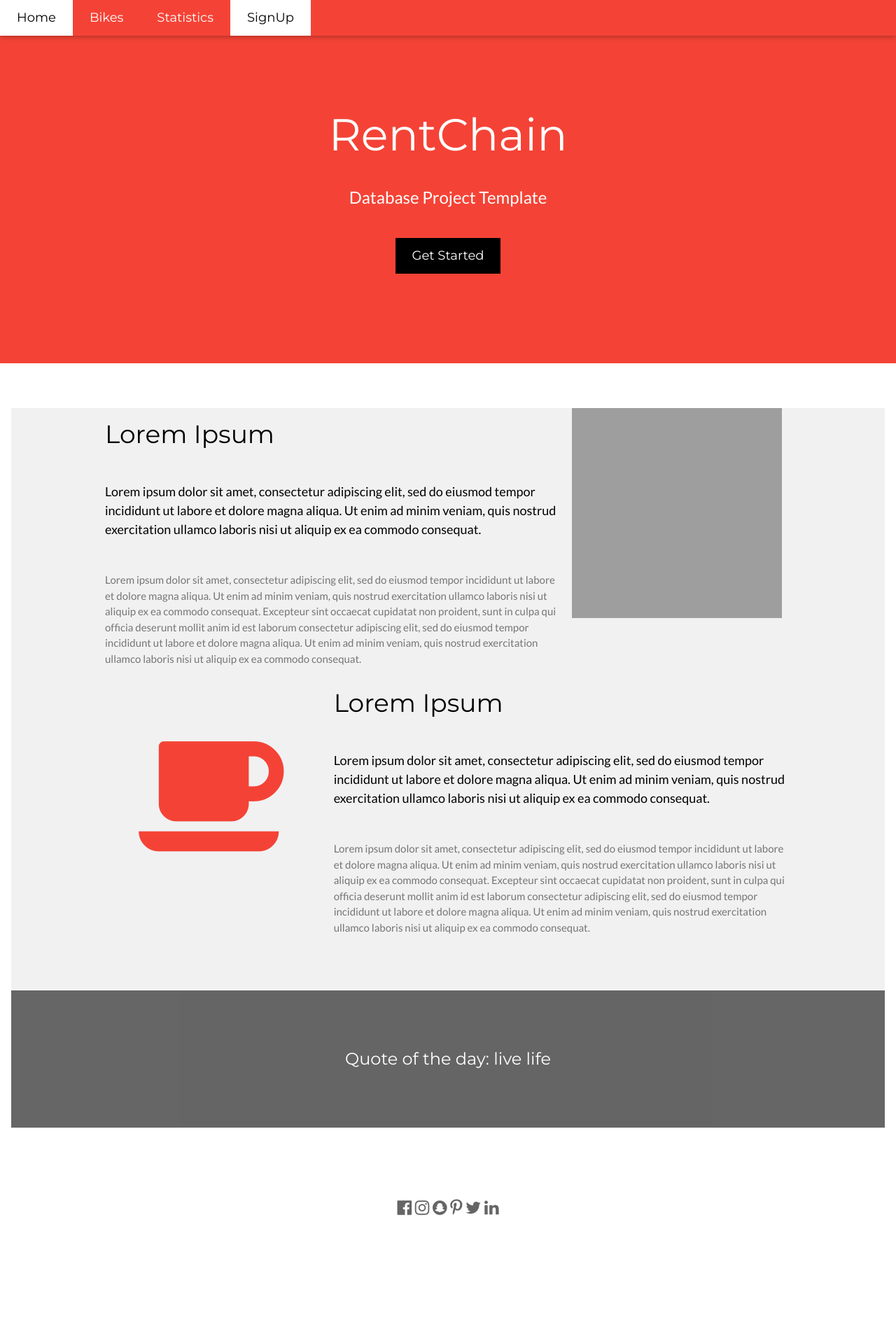
After one commit to itucsdb1919/itucsdb1919, a Flask app: page /signup in a window 1280 px wide. The commit adds this page. Shown: the whole page at 70% size. Run offline with Flask 2, Linux system fonts and the light colour scheme; some libraries are stand-ins or nearby versions; grey boxes are pictures that could not be loaded.

Commit message:
html page edit

```diff
--- /dev/null
+++ b/templates/signup.html
@@ -0,0 +1,106 @@
+<!DOCTYPE html>
+<html lang="en">
+<title>Rent Chain</title>
+<meta charset="UTF-8">
+<meta name="viewport" content="width=device-width, initial-scale=1">
+<link rel="stylesheet" href="https://www.w3schools.com/w3css/4/w3.css">
+<link rel="stylesheet" href="https://fonts.googleapis.com/css?family=Lato">
+<link rel="stylesheet" href="https://fonts.googleapis.com/css?family=Montserrat">
+<link rel="stylesheet" href="https://cdnjs.cloudflare.com/ajax/libs/font-awesome/4.7.0/css/font-awesome.min.css">
+<style>
+body,h1,h2,h3,h4,h5,h6 {font-family: "Lato", sans-serif}
+.w3-bar,h1,button {font-family: "Montserrat", sans-serif}
+.fa-anchor,.fa-coffee {font-size:200px}
+</style>
+<body>
+
+<!-- Navbar -->
+<div class="w3-top">
+  <div class="w3-bar w3-red w3-card w3-left-align w3-large">
+    <a class="w3-bar-item w3-button w3-hide-medium w3-hide-large w3-right w3-padding-large w3-hover-white w3-large w3-red" href="javascript:void(0);" onclick="myFunction()" title="Toggle Navigation Menu"><i class="fa fa-bars"></i></a>
+    <a href="home" class="w3-bar-item w3-button w3-hide-small w3-padding-large w3-hover-white">Home</a>
+    <a href="bikes" class="w3-bar-item w3-button w3-hide-small w3-padding-large w3-hover-white">Bikes</a>
+    <a href="statistics" class="w3-bar-item w3-button w3-hide-small w3-padding-large w3-hover-white" align="right">Statistics</a>
+    <a href="signup" class="w3-bar-item w3-button w3-padding-large w3-white" align="right">SignUp</a>
+  </div>
+
+  <!-- Navbar on small screens -->
+  <div id="navDemo" class="w3-bar-block w3-white w3-hide w3-hide-large w3-hide-medium w3-large">
+    <a href="bikes" class="w3-bar-item w3-button w3-padding-large">Bikes</a>
+    <a href="statistics" class="w3-bar-item w3-button w3-padding-large" align="right">Statistics</a>
+    <a href="signup" class="w3-bar-item w3-button w3-padding-large" align="right">SignUp</a>
+  </div>
+</div>
+
+<!-- Header -->
+<header class="w3-container w3-red w3-center" style="padding:128px 16px">
+  <h1 class="w3-margin w3-jumbo">RentChain</h1>
+  <p class="w3-xlarge">Database Project Template</p>
+  <button class="w3-button w3-black w3-padding-large w3-large w3-margin-top">Get Started</button>
+</header>
+
+<!-- First Grid -->
+<div class="w3-row-padding w3-padding-64 w3-container">
+  <div class="w3-content">
+    <div class="w3-twothird">
+      <h1>Lorem Ipsum</h1>
+      <h5 class="w3-padding-32">Lorem ipsum dolor sit amet, consectetur adipiscing elit, sed do eiusmod tempor incididunt ut labore et dolore magna aliqua. Ut enim ad minim veniam, quis nostrud exercitation ullamco laboris nisi ut aliquip ex ea commodo consequat.</h5>
+
+      <p class="w3-text-grey">Lorem ipsum dolor sit amet, consectetur adipiscing elit, sed do eiusmod tempor incididunt ut labore et dolore magna aliqua. Ut enim ad minim veniam, quis nostrud exercitation ullamco laboris nisi ut aliquip ex ea commodo consequat. Excepteur sint
+        occaecat cupidatat non proident, sunt in culpa qui officia deserunt mollit anim id est laborum consectetur adipiscing elit, sed do eiusmod tempor incididunt ut labore et dolore magna aliqua. Ut enim ad minim veniam, quis nostrud exercitation ullamco
+        laboris nisi ut aliquip ex ea commodo consequat.</p>
+    </div>
+
+    <div class="w3-third w3-center">
+		<img src="https://image.flaticon.com/icons/svg/896/896977.svg" border="0" alt="W3Schools" src="logo_w3s.gif" width="300" height="300">
+  </div>
+</div>
+
+<!-- Second Grid -->
+<div class="w3-row-padding w3-light-grey w3-padding-64 w3-container">
+  <div class="w3-content">
+    <div class="w3-third w3-center">
+      <i class="fa fa-coffee w3-padding-64 w3-text-red w3-margin-right"></i>
+    </div>
+
+    <div class="w3-twothird">
+      <h1>Lorem Ipsum</h1>
+      <h5 class="w3-padding-32">Lorem ipsum dolor sit amet, consectetur adipiscing elit, sed do eiusmod tempor incididunt ut labore et dolore magna aliqua. Ut enim ad minim veniam, quis nostrud exercitation ullamco laboris nisi ut aliquip ex ea commodo consequat.</h5>
+
+      <p class="w3-text-grey">Lorem ipsum dolor sit amet, consectetur adipiscing elit, sed do eiusmod tempor incididunt ut labore et dolore magna aliqua. Ut enim ad minim veniam, quis nostrud exercitation ullamco laboris nisi ut aliquip ex ea commodo consequat. Excepteur sint
+        occaecat cupidatat non proident, sunt in culpa qui officia deserunt mollit anim id est laborum consectetur adipiscing elit, sed do eiusmod tempor incididunt ut labore et dolore magna aliqua. Ut enim ad minim veniam, quis nostrud exercitation ullamco
+        laboris nisi ut aliquip ex ea commodo consequat.</p>
+    </div>
+  </div>
+</div>
+
+<div class="w3-container w3-black w3-center w3-opacity w3-padding-64">
+    <h1 class="w3-margin w3-xlarge">Quote of the day: live life</h1>
+</div>
+
+<!-- Footer -->
+<footer class="w3-container w3-padding-64 w3-center w3-opacity">
+  <div class="w3-xlarge w3-padding-32">
+    <i class="fa fa-facebook-official w3-hover-opacity"></i>
+    <i class="fa fa-instagram w3-hover-opacity"></i>
+    <i class="fa fa-snapchat w3-hover-opacity"></i>
+    <i class="fa fa-pinterest-p w3-hover-opacity"></i>
+    <i class="fa fa-twitter w3-hover-opacity"></i>
+    <i class="fa fa-linkedin w3-hover-opacity"></i>
+ </div>
+</footer>
+
+<script>
+// Used to toggle the menu on small screens when clicking on the menu button
+function myFunction() {
+  var x = document.getElementById("navDemo");
+  if (x.className.indexOf("w3-show") == -1) {
+    x.className += " w3-show";
+  } else {
+    x.className = x.className.replace(" w3-show", "");
+  }
+}
+</script>
+
+</body>
+</html>
```
Also changed, not shown: templates/bikes.html (+58 -47 lines), templates/deneme.html (deleted, +0 -89 lines), templates/statistics.html (added, +83 -0 lines).
